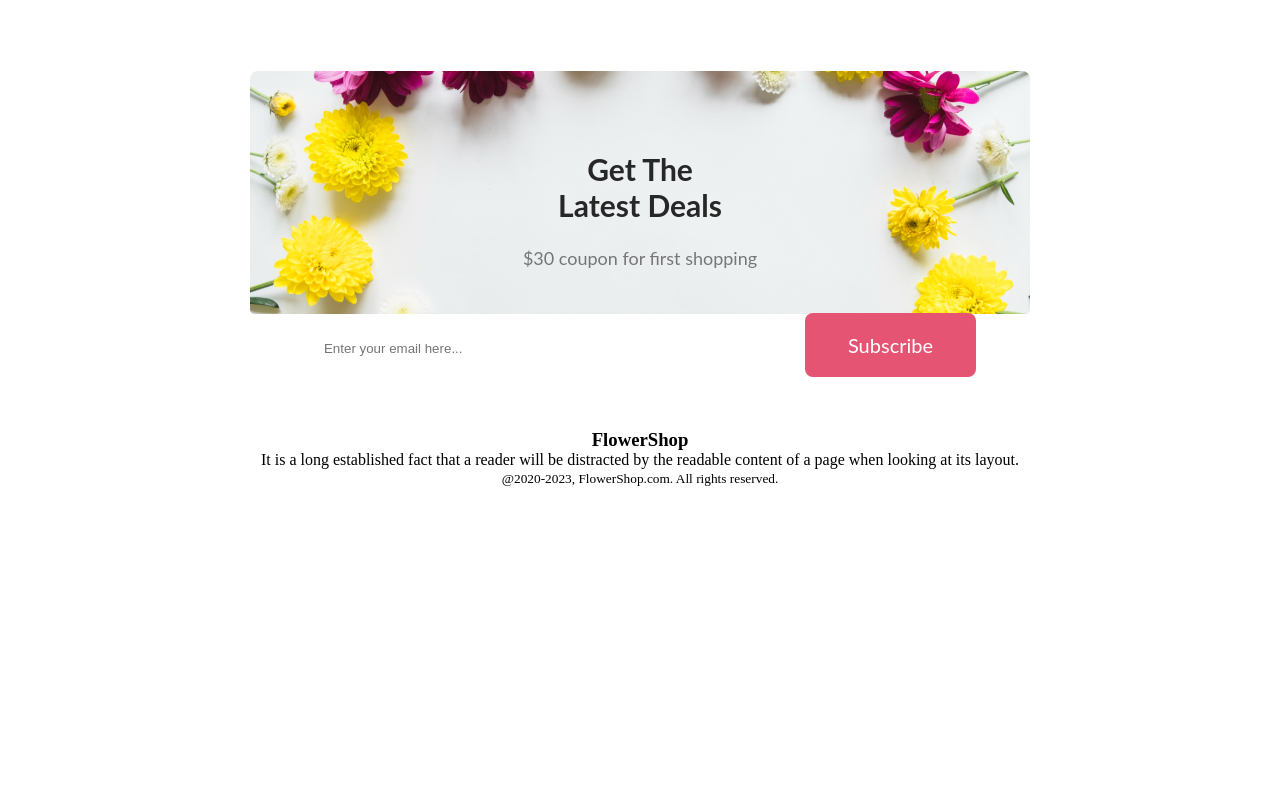
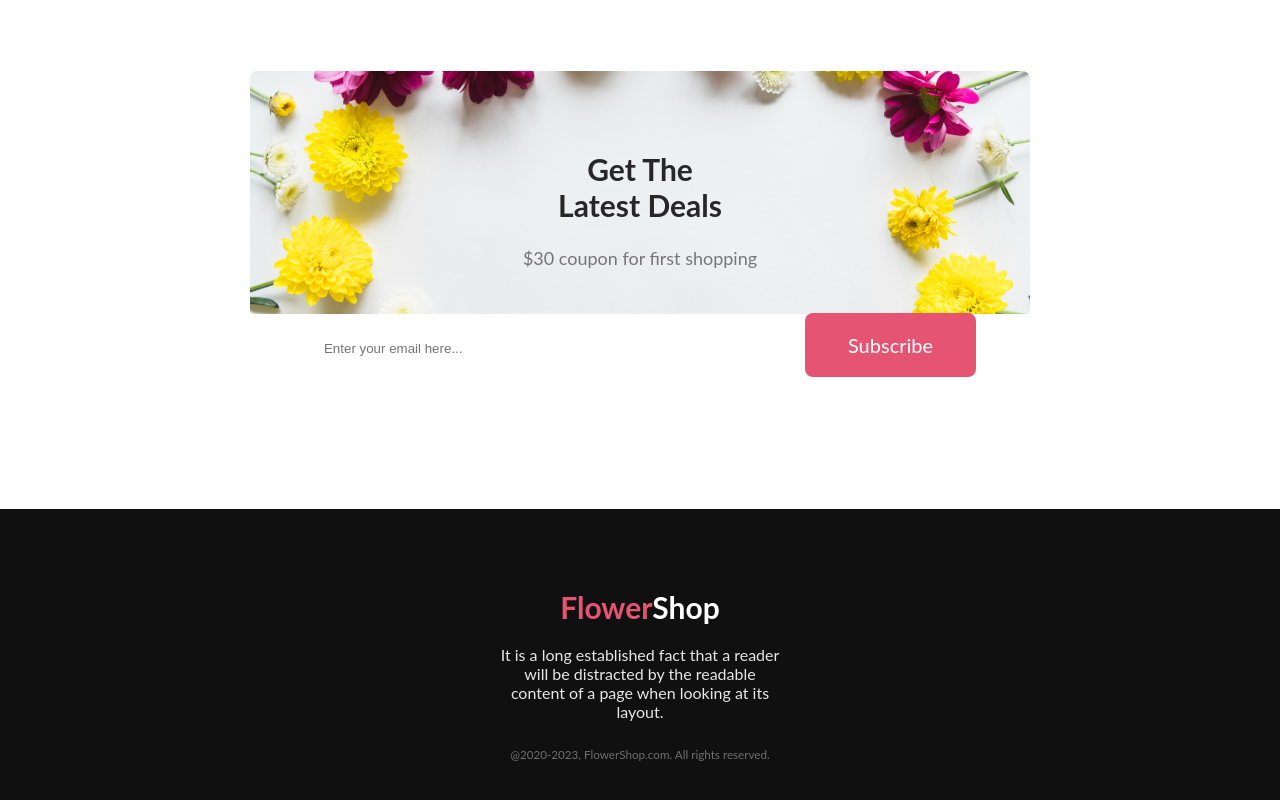
Before and after one commit to mdriazuddinriad5/flower-shop-website, a plain HTML site: page index.html in a window 1280 px wide. Shown: the part 3204-4004 px from the top of the page. Before the commit the page ends 3691 px from the top, so only its background shows below. Drawn offline with Linux system fonts and the light colour scheme.

Commit message:
finished all

```diff
--- a/index.html
+++ b/index.html
@@ -62,7 +62,7 @@
         <section>
             <div class="hot-deal-container">
                 <div id="offer-details">
-                    <h3 class="offer-title">Hot Deal ! Sale Up To 25% <span id="letter-design">Off</span></h3>
+                    <h3 class="offer-title">Hot Deal ! Sale Up To 25% <span class="letter-design">Off</span></h3>
                     <p class="offer-description">It is a long established fact that a reader will be distracted by the
                         readable content of a page when looking at its layout.</p>
                     <button class="btn-primary">Sign Up</button>
@@ -102,9 +102,9 @@
     </main>
     <footer>
         <section class="footer-container">
-            <h3 class="footer-title">FlowerShop</h3>
+            <h3 class="footer-title"><span class="letter-design">Flower</span>Shop</h3>
             <p class="footer-description">It is a long established fact that a reader will be distracted by the readable content of a page when looking at its layout.</p>
-            <p><small>@2020-2023, FlowerShop.com. All rights reserved. </small></p>
+            <p class="footer-end"><small>@2020-2023, FlowerShop.com. All rights reserved. </small></p>
         </section>
     </footer>
 </body>
--- a/styles/style.css
+++ b/styles/style.css
@@ -24,6 +24,10 @@
     font-style: normal;
     margin-top: 120px;
 
+}
+
+.letter-design {
+    color: #E55473;
 }
 
 /* heading styles  */
@@ -185,9 +189,6 @@ main a {
 
 }
 
-#letter-design {
-    color: #E55473;
-}
 
 .offer-description {
     color: rgba(39, 39, 39, 0.60);
@@ -301,13 +302,44 @@ main a {
     border: none;
 }
 
-#email-box{
-padding-bottom: 50px;
+#email-box {
+    padding-bottom: 50px;
 
 }
 
 /* Footer Section  */
 
-.footer-container{
+.footer-container {
     text-align: center;
+    background: #111010;
+    margin-top: 80px;
 }
+
+.footer-title {
+    color: #FFFFFF;
+    font-family: Lato;
+    font-size: 30px;
+    font-style: normal;
+    padding-top: 80px;
+    margin-bottom: 20px;
+}
+
+.footer-description {
+    color: rgba(255, 255, 255, 0.90);
+    text-align: center;
+    font-family: Lato;
+    font-size: 16px;
+    font-style: normal;
+    margin-top: 0;
+    margin-bottom: 24px;
+    padding: 0 500px;
+}
+
+.footer-end {
+    color: rgba(255, 255, 255, 0.40);
+    text-align: center;
+    font-family: Lato;
+    font-size: 14px;
+    margin-top: 0;
+    padding-bottom: 80px;
+}
```
